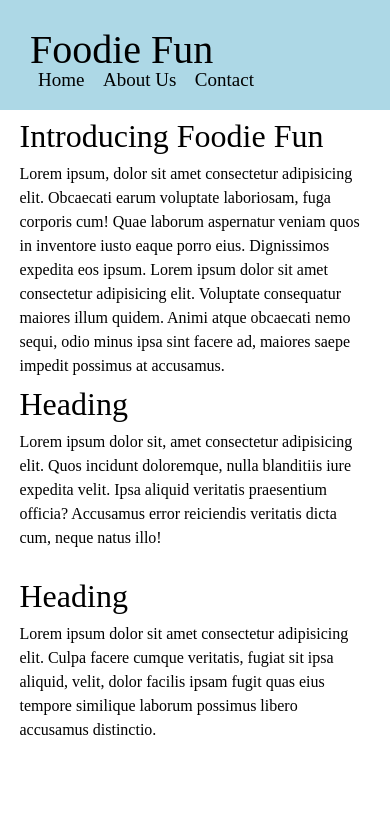
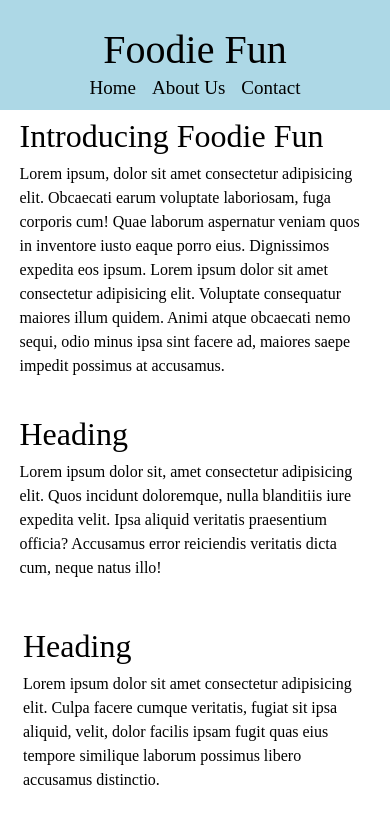
Before and after one commit to bw-foodie-fun/UI-JT, a plain HTML site: page index.html in a window 390 px wide. Drawn offline with Linux system fonts and the light colour scheme.

Commit message:
added home.less file, updated styles to nav for mobile

```diff
--- /dev/null
+++ b/less/home.less
@@ -0,0 +1,58 @@
+.content-section {
+    margin: 30px 0;
+    display: flex;
+    flex-wrap: wrap;
+    justify-content: space-between;
+
+
+
+    .text-content {
+        width: 48%;
+        padding-right: 1%;
+
+        @media @mobile {
+        width: 100%;
+        padding: 0;
+        }
+    }
+
+    .img-content {
+        width: 48%;
+        padding-left: 1%;
+
+        @media @mobile {
+        width: 100%;
+        padding: 0;
+        }
+
+        img {
+            border-radius: 10px;
+
+            @media @mobile {
+                width: 100%;
+            }
+        }
+    }
+}
+
+.inverse-content {
+    padding-bottom: 30px;
+
+    .text-content {
+        padding-left: 1%;
+        padding-right: 0;
+
+        @media @mobile {
+            order: 1;
+        }
+    }
+
+    .img-content {
+        padding-right: 1%;
+        padding-left: 0;
+
+         @media @mobile {
+            order: 2;
+        }
+    }
+}
--- a/less/index.less
+++ b/less/index.less
@@ -7,3 +7,6 @@
 
 // Reusable components
 @import 'navigation.less';
+
+// Page Specific
+@import 'home.less';
--- a/less/navigation.less
+++ b/less/navigation.less
@@ -6,6 +6,7 @@
     display: flex;
     justify-content: center;
 
+
     .nav-container {
         width: 100%;
         display: flex;
@@ -13,6 +14,19 @@
         justify-content: space-between;
         align-items: center;
         margin: 30px;
+        @media @mobile {
+            justify-content: center;
+            flex-wrap: wrap;
+        }
+
+        .nav {
+            display: flex;
+            justify-content: space-evenly;
+            @media @mobile {
+                width: 100%;
+                justify-content: center;
+            }
+        }
 
         a {
             font-size: 1.9rem;
```
Also changed, not shown: css/index.css.
